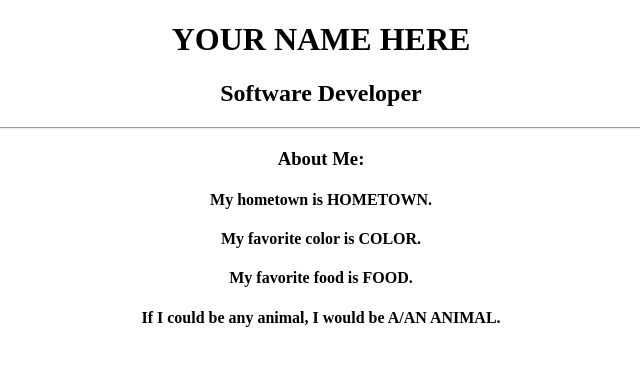
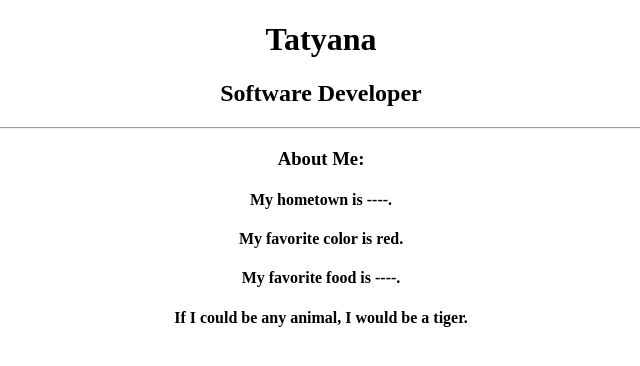
Before and after one commit to tlien1202/first-repo, a plain HTML site: page index.html in a window 1280 px wide. Shown: the whole page, without its empty margins (319-959 px from the left). Drawn offline with Linux system fonts and the light colour scheme.

Commit message:
added css changes

```diff
--- a/index.html
+++ b/index.html
@@ -7,14 +7,14 @@
 		  </head>
 		  <body>
 			<div align="center">
-				<h1>YOUR NAME HERE</h1>
+				<h1>Tatyana</h1>
 				<h2>Software Developer</h2>
 				<hr>
 				<h3>About Me:</h3>
-					<h4>My hometown is HOMETOWN.</h4>
-					<h4>My favorite color is COLOR.</h4>
-					<h4>My favorite food is FOOD.</h4>
-					<h4>If I could be any animal, I would be A/AN ANIMAL.</h4>
+					<h4>My hometown is ----.</h4>
+					<h4>My favorite color is red.</h4>
+					<h4>My favorite food is ----.</h4>
+					<h4>If I could be any animal, I would be a tiger.</h4>
 			</div>
 		  </body>
 		</html>
```
